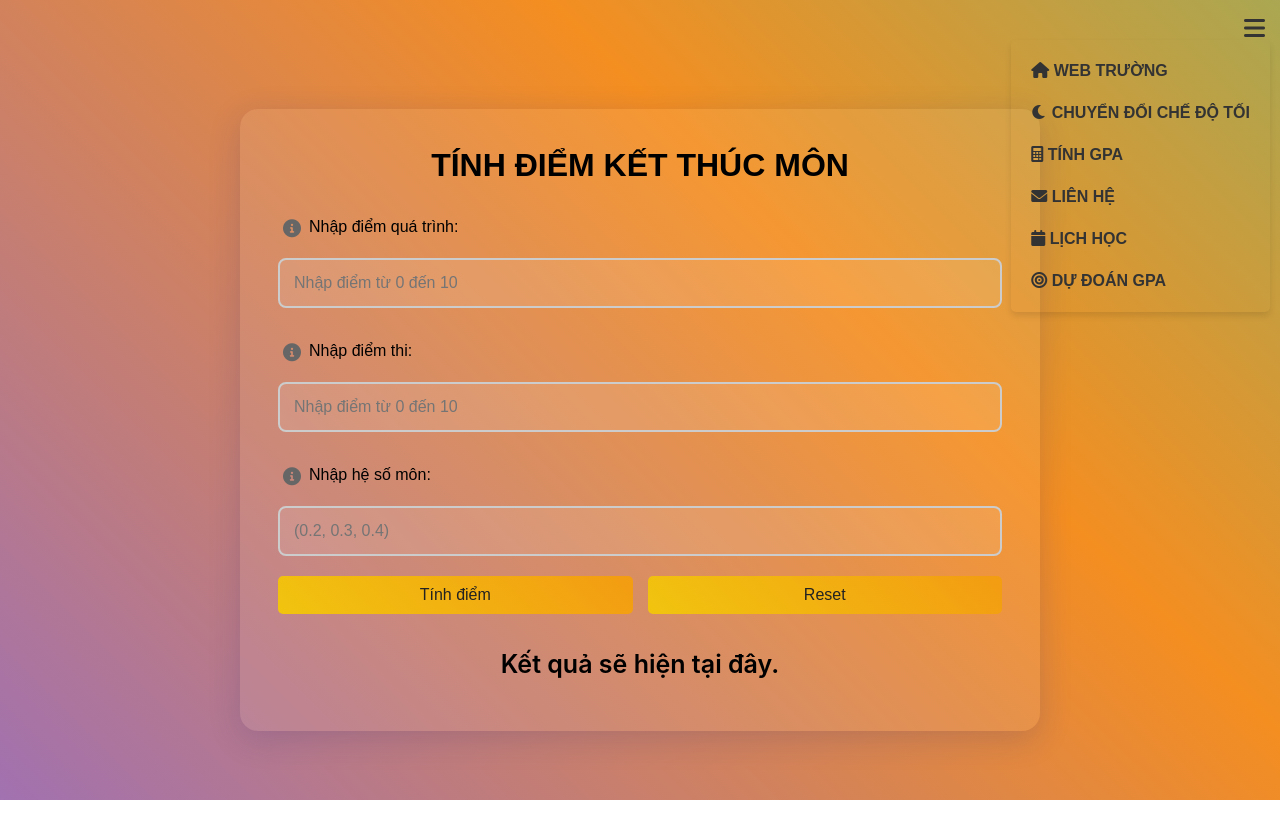
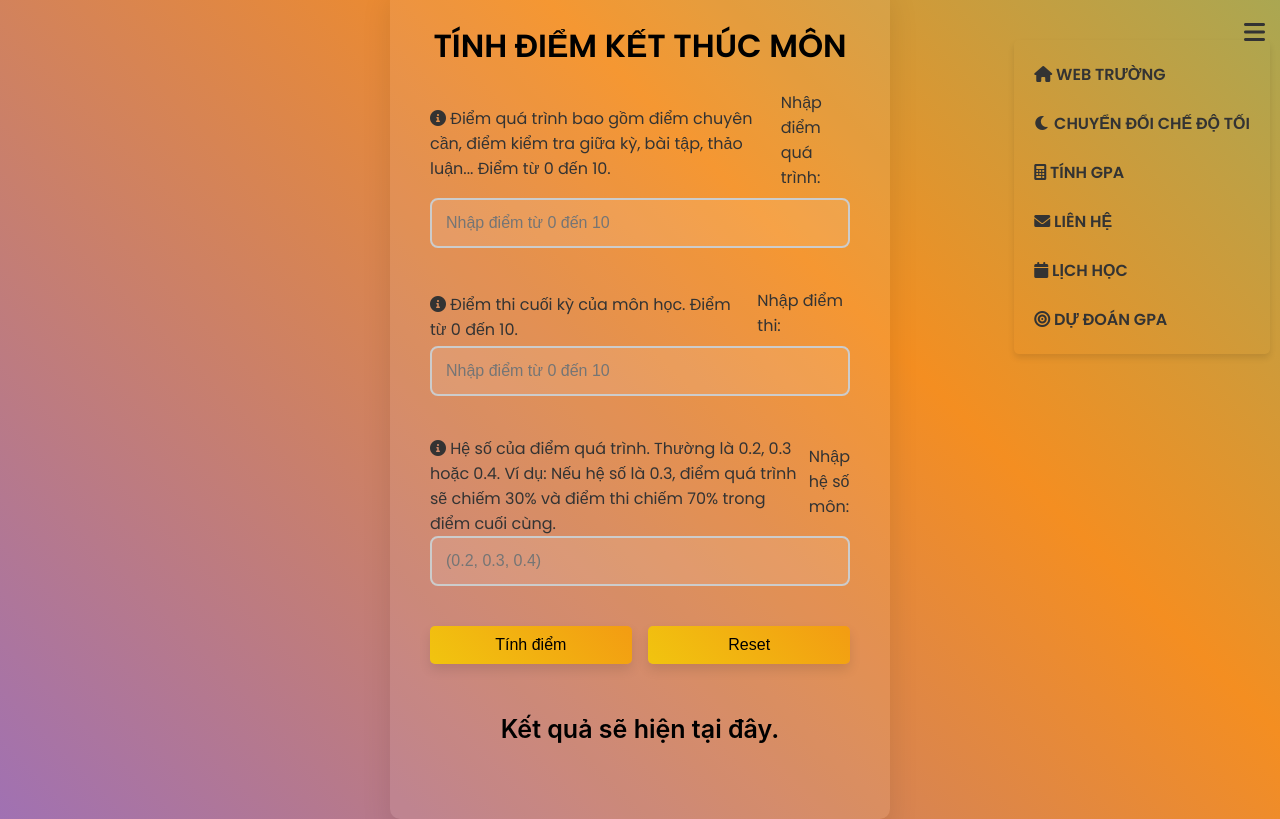
Before and after one commit to sonvu2107/tinhdiemdhkientruc, a plain HTML site: page index.html in a window 1280 px wide. Both pictures are taken after a click on the element 1254 px from the left and 29 px from the top of the page. Drawn offline with Linux system fonts and the light colour scheme.

Commit message:
Update index.html

```diff
--- a/index.html
+++ b/index.html
@@ -1,42 +1,31 @@
 <!DOCTYPE html>
 <html lang="en">
+
 <head>
   <meta charset="UTF-8" />
   <meta name="viewport" content="width=device-width, initial-scale=1.0" />
   <title>Tính điểm kết thúc môn</title>
-    <link
-      rel="stylesheet"
-      href="https://cdnjs.cloudflare.com/ajax/libs/font-awesome/6.0.0-beta3/css/all.min.css"
-    />
-    <link rel="stylesheet" href="reset.css" />
+  <link rel="stylesheet" href="https://cdnjs.cloudflare.com/ajax/libs/font-awesome/6.0.0-beta3/css/all.min.css" />
   <link rel="stylesheet" href="layout.css" />
-    <link rel="stylesheet" href="components.css" />
-    <link rel="stylesheet" href="theme.css" />
-    <link rel="stylesheet" href="menu.css" />
-    <link rel="stylesheet" href="buttons.css" />
-    <link rel="stylesheet" href="subjectfields.css" />
-    <link rel="stylesheet" href="predictgpa.css" />
+  <link rel="stylesheet" href="" />
+  <link rel="stylesheet" href="" />
+  <link rel="stylesheet" href="" />
+  <link rel="stylesheet" href="" />
+  <link rel="stylesheet" href="" />
+  <link rel="stylesheet" href="layout.css" />
+  <link rel="stylesheet" href="style.css" />
 </head>
+
 <body>
   <div class="menu-icon" onclick="toggleMenu()">
     <i class="fas fa-bars"></i>
   </div>
   <div class="menu" id="menu">
-      <a href="https://tinchi.hau.edu.vn/TrangChu/Home"
-        ><i class="fas fa-home"></i> Web trường</a
-      >
-      <a href="#" onclick="toggleDarkMode()"
-        ><i class="fas fa-moon"></i> Chuyển đổi chế độ tối</a
-      >
-      <a href="#" onclick="showGPAForm()"
-        ><i class="fas fa-calculator"></i> Tính GPA</a
-      >
-      <a href="https://www.facebook.com/sown.vux21"
-        ><i class="fas fa-envelope"></i> Liên hệ</a
-      >
-      <a href="https://lichhoc123.glitch.me/"
-        ><i class="fas fa-calendar"></i> Lịch học</a
-      >
+    <a href="https://tinchi.hau.edu.vn/TrangChu/Home"><i class="fas fa-home"></i> Web trường</a>
+    <a href="#" onclick="toggleDarkMode()"><i class="fas fa-moon"></i> Chuyển đổi chế độ tối</a>
+    <a href="#" onclick="showGPAForm()"><i class="fas fa-calculator"></i> Tính GPA</a>
+    <a href="https://www.facebook.com/sown.vux21"><i class="fas fa-envelope"></i> Liên hệ</a>
+    <a href="https://sonvu2107.github.io/lichhoc/"><i class="fas fa-calendar"></i> Lịch học</a>
     <a href="#" onclick="showPredictGPAForm()">
       <i class="fas fa-bullseye"></i> Dự đoán GPA
     </a>
@@ -47,18 +36,13 @@
       <div style="display: flex; align-items: center; gap: 6px;">
         <div class="tooltip">
           <i class="fas fa-info-circle tooltip-icon"></i>
-            <span class="tooltip-text">Điểm quá trình bao gồm điểm chuyên cần, điểm kiểm tra giữa kỳ, bài tập, thảo luận... Điểm từ 0 đến 10.</span>
+          <span class="tooltip-text">Điểm quá trình bao gồm điểm chuyên cần, điểm kiểm tra giữa kỳ, bài tập, thảo
+            luận... Điểm từ 0 đến 10.</span>
         </div>
         <label for="diemquatrinh">Nhập điểm quá trình:</label>
       </div>
-        <input
-          type="number"
-          id="diemquatrinh"
-          class="input-field"
-          placeholder="Nhập điểm từ 0 đến 10"
-          step="0.1"
-          onkeydown="navigateFields(event, 'diemthi', 'calculateButton', '', 'diemthi')"
-        />
+      <input type="number" id="diemquatrinh" class="input-field" placeholder="Nhập điểm từ 0 đến 10" step="0.1"
+        onkeydown="navigateFields(event, 'diemthi', 'calculateButton', '', 'diemthi')" />
     </div>
     <div class="input-row">
       <div style="display: flex; align-items: center; gap: 6px;">
@@ -68,31 +52,20 @@
         </div>
         <label for="diemthi">Nhập điểm thi:</label>
       </div>
-        <input
-          type="number"
-          id="diemthi"
-          class="input-field"
-          placeholder="Nhập điểm từ 0 đến 10"
-          step="0.1"
-          onkeydown="navigateFields(event, 'k', 'diemquatrinh', 'diemquatrinh', 'k')"
-        />
+      <input type="number" id="diemthi" class="input-field" placeholder="Nhập điểm từ 0 đến 10" step="0.1"
+        onkeydown="navigateFields(event, 'k', 'diemquatrinh', 'diemquatrinh', 'k')" />
     </div>
     <div class="input-row">
       <div style="display: flex; align-items: center; gap: 6px;">
         <div class="tooltip">
           <i class="fas fa-info-circle tooltip-icon"></i>
-            <span class="tooltip-text">Hệ số của điểm quá trình. Thường là 0.2, 0.3 hoặc 0.4. Ví dụ: Nếu hệ số là 0.3, điểm quá trình sẽ chiếm 30% và điểm thi chiếm 70% trong điểm cuối cùng.</span>
+          <span class="tooltip-text">Hệ số của điểm quá trình. Thường là 0.2, 0.3 hoặc 0.4. Ví dụ: Nếu hệ số là 0.3,
+            điểm quá trình sẽ chiếm 30% và điểm thi chiếm 70% trong điểm cuối cùng.</span>
         </div>
         <label for="k">Nhập hệ số môn:</label>
       </div>
-        <input
-          type="number"
-          id="k"
-          class="input-field"
-          placeholder="(0.2, 0.3, 0.4)"
-          step="0.1"
-          onkeydown="navigateFields(event, 'calculateButton', 'diemthi', 'diemthi', 'calculateButton')"
-        />
+      <input type="number" id="k" class="input-field" placeholder="(0.2, 0.3, 0.4)" step="0.1"
+        onkeydown="navigateFields(event, 'calculateButton', 'diemthi', 'diemthi', 'calculateButton')" />
     </div>
     <div class="button-row">
       <button id="calculateButton" onclick="calculateGrade()">
@@ -109,18 +82,12 @@
       <div style="display: flex; align-items: center; gap: 6px;">
         <div class="tooltip">
           <i class="fas fa-info-circle tooltip-icon"></i>
-            <span class="tooltip-text">Nhập tổng số môn học cần tính GPA. Sau khi nhập, hệ thống sẽ tạo các ô nhập điểm và số tín chỉ tương ứng.</span>
+          <span class="tooltip-text">Nhập tổng số môn học cần tính GPA. Sau khi nhập, hệ thống sẽ tạo các ô nhập điểm và
+            số tín chỉ tương ứng.</span>
         </div>
         <label for="numSubjects">Nhập số lượng môn:</label>
       </div>
-        <input
-          type="number"
-          id="numSubjects"
-          class="input-field"
-          placeholder="Nhập số lượng môn"
-          step="1"
-          min="1"
-        />
+      <input type="number" id="numSubjects" class="input-field" placeholder="Nhập số lượng môn" step="1" min="1" />
     </div>
     <div class="button-row">
       <button onclick="generateSubjectFields()">Tạo ô nhập điểm</button>
@@ -135,18 +102,21 @@
   </div>
 
   <div class="container" id="predictGPAForm" style="display: none;">
-      <h2>Dự đoán GPA mục tiêu</h2>
+    <h2>Dự đoán GPA</h2>
     <div class="input-row">
-        <label for="targetGPA">Nhập GPA mục tiêu:</label>
-        <input type="number" id="targetGPA" class="predict-input" placeholder="Nhập GPA mục tiêu từ 0 đến 4" step="0.01" min="0" max="4">
+      <label for="targetGPA">Nhập GPA mong muốn:</label>
+      <input type="number" id="targetGPA" class="predict-input" placeholder="Nhập GPA mục tiêu từ 0 đến 4" step="0.01"
+        min="0" max="4">
     </div>
     <div class="input-row">
       <label for="numSubjectsDone">Số môn đã học:</label>
-        <input type="number" id="numSubjectsDone" class="predict-input" placeholder="Nhập số môn đã học" min="0" onchange="generatePredictFields()">
+      <input type="number" id="numSubjectsDone" class="predict-input" placeholder="Nhập số môn đã học" min="0"
+        onchange="generatePredictFields()">
     </div>
     <div class="input-row">
       <label for="numSubjectsLeft">Số môn còn lại:</label>
-        <input type="number" id="numSubjectsLeft" class="predict-input" placeholder="Nhập số môn còn lại" min="1" onchange="generatePredictFields()">
+      <input type="number" id="numSubjectsLeft" class="predict-input" placeholder="Nhập số môn còn lại" min="1"
+        onchange="generatePredictFields()">
     </div>
 
     <div class="predict-container">
@@ -203,6 +173,5 @@
       <input type="number" class="input-field" placeholder="" step="1" min="1" />
     </div>
   </template>
-
 </body>
 </html>
```
Lines whose indentation alone changed are shown as unchanged.
